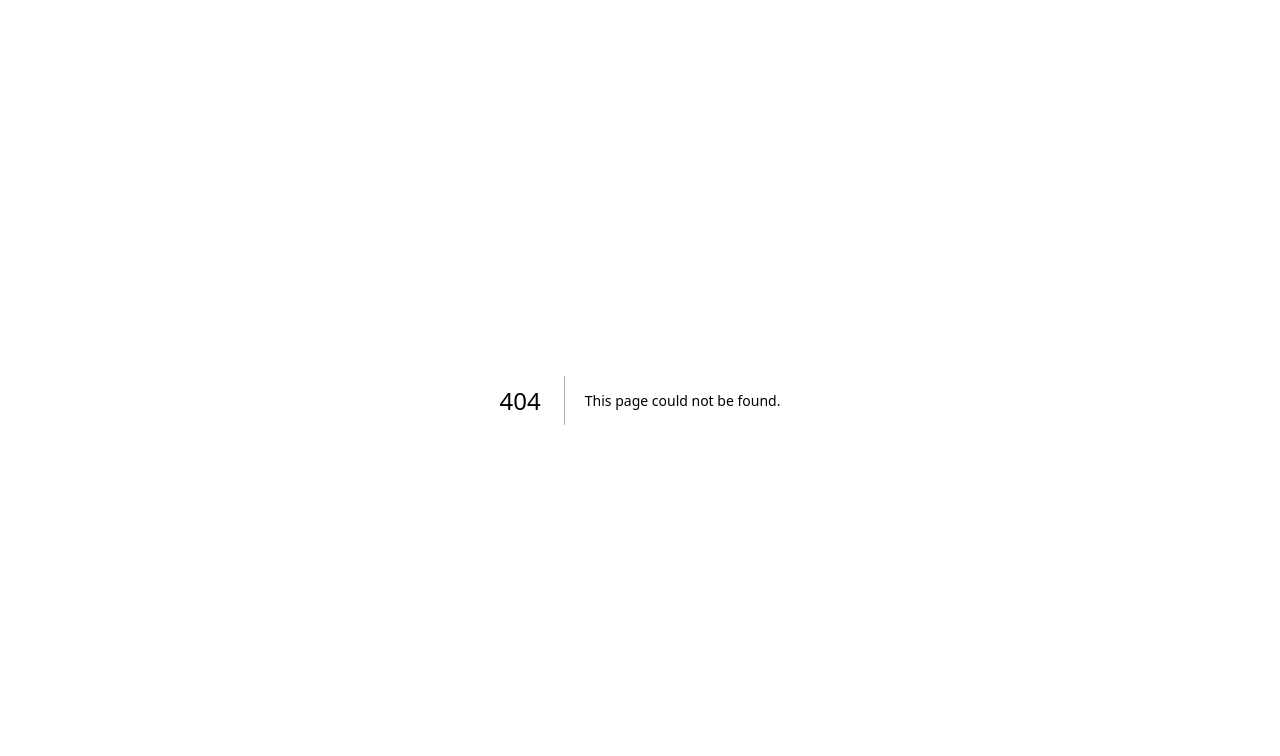
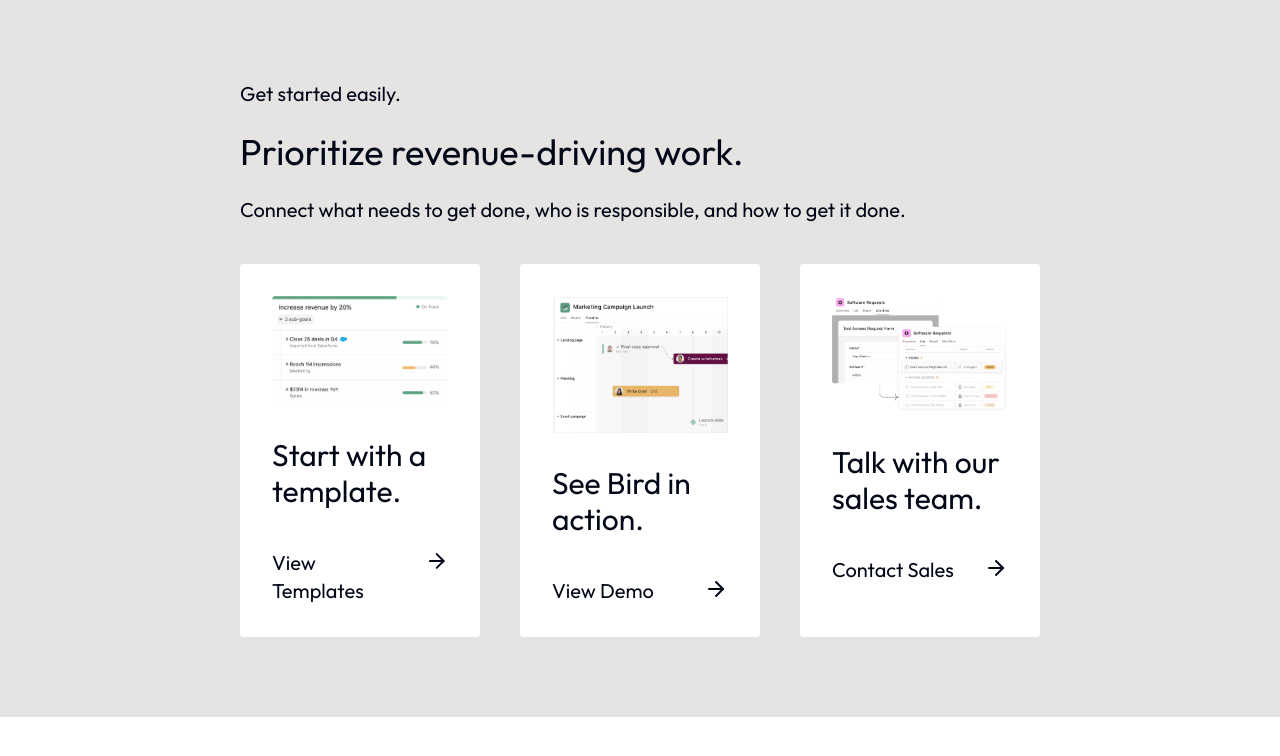
Before and after one commit to feni-brian/Asvna, a Next.js app: page /section-07 in a window 1280 px wide. Before the commit this address had no page. Shown: the top 756 px of the page. Built offline with nearby package versions, Linux system fonts and the light colour scheme.

Commit message:
Implemented the seventh section of the landing page.

```diff
--- /dev/null
+++ b/app/(landing)/section-07/page.tsx
@@ -0,0 +1,42 @@
+import { ArrowRight } from "lucide-react";
+import Image from "next/image";
+
+const SeventhSection = () => {
+	return (
+		<div className="flex flex-col md:py-20 md:p-40 p-10 bg-[#E5E4E2]">
+			<div className="space-y-6 flex flex-col md:px-20 pb-10">
+				<div className="text-xl">Get started easily.</div>
+				<div className="text-4xl">Prioritize revenue-driving work.</div>
+				<div className="text-xl">Connect what needs to get done, who is responsible, and how to get it done.</div>
+			</div>
+			<div className="md:flex md:px-20 md:space-x-10 space-y-10 md:space-y-0">
+				<div className="rounded-sm bg-white p-8">
+					<Image src="/images/tab-1.webp" alt="Picture of the author" width={400} height={400} className="w-96" />
+					<div className="text-3xl pt-8">Start with a template.</div>
+					<div className="pt-10 flex justify-between cursor-pointer">
+						<div className="text-xl">View Templates</div>
+						<ArrowRight className="h-6 w-6 ml-4" />
+					</div>
+				</div>
+				<div className="rounded-sm bg-white p-8">
+					<Image src="/images/tab-2.webp" alt="Picture of the author" width={400} height={400} className="w-96" />
+					<div className="text-3xl pt-8">See Bird in action.</div>
+					<div className="pt-10 flex justify-between cursor-pointer">
+						<div className="text-xl">View Demo</div>
+						<ArrowRight className="h-6 w-6 ml-4" />
+					</div>
+				</div>
+				<div className="rounded-sm bg-white p-8">
+					<Image src="/images/tab-3.webp" alt="Picture of the author" width={400} height={400} className="w-96" />
+					<div className="text-3xl pt-8">Talk with our sales team.</div>
+					<div className="pt-10 flex justify-between cursor-pointer">
+						<div className="text-xl">Contact Sales</div>
+						<ArrowRight className="h-6 w-6 ml-4" />
+					</div>
+				</div>
+			</div>
+		</div>
+	);
+};
+
+export default SeventhSection;
```
